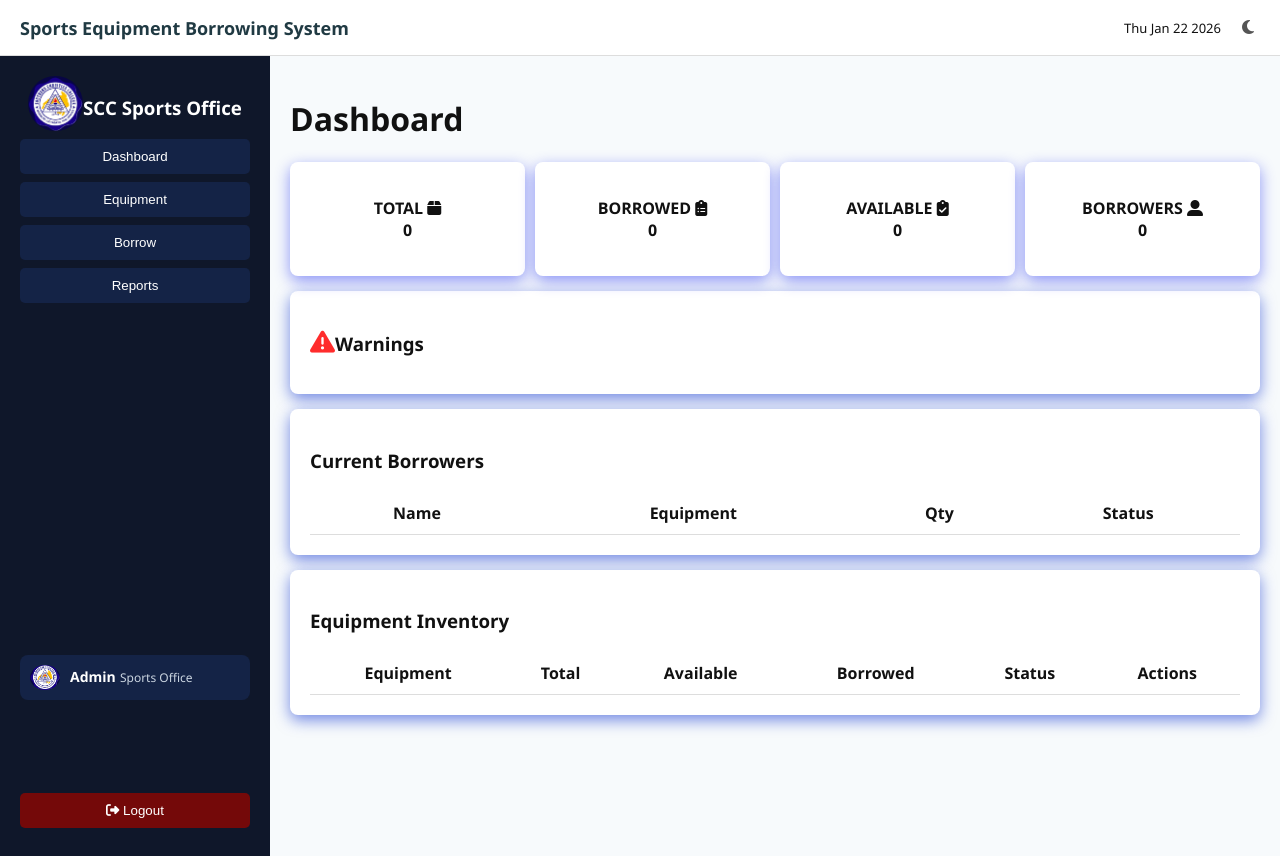
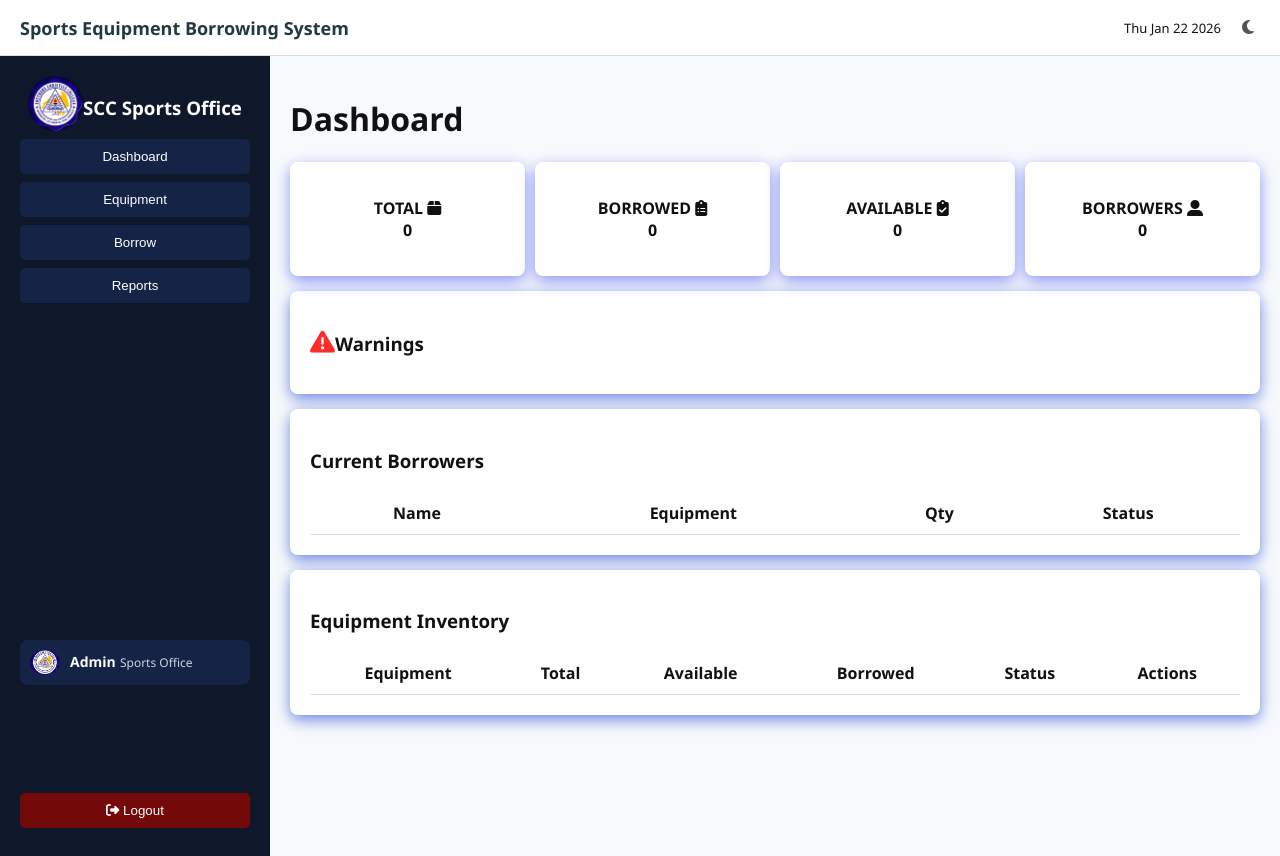
Before and after one commit to codybuddy0415/Sports-Office-Borrowing-and-Management-System, a plain HTML site: page dashboard.html in a window 1280 px wide. Drawn offline with Linux system fonts and the light colour scheme.

```diff
--- a/dashboard.html
+++ b/dashboard.html
@@ -343,7 +343,7 @@
         padding: 10px;
         border-radius: 8px;
         margin-top: auto;
-        margin-bottom: -250px;
+        margin-bottom: -220px;
       }
 
       .admin-profile img {
```
